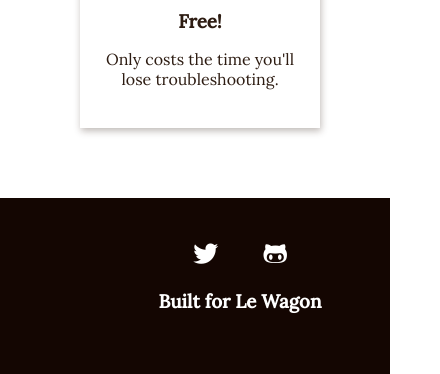
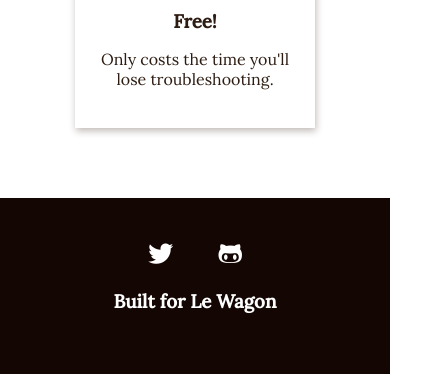
Before and after one commit to DamoJoHa/landing, a plain HTML site: page index.html in a window 390 px wide. Shown: the part 1623-1997 px from the top of the page, 440 px wide, since content can reach past the window. Drawn offline with Linux system fonts and the light colour scheme; a web font is replaced by a local one.

Commit message:
added container-thin class for mobile users

```diff
--- a/css/components/container.css
+++ b/css/components/container.css
@@ -1,7 +1,8 @@
 .container {
-  width: 400px;
+  width: 360px;
   margin: 0 auto;
 }
+
 
 @media (min-width: 550px) {
   .container {
@@ -41,3 +42,7 @@
 .container-center {
   text-align: center;
 }
+
+.container-thin {
+  width: 200px;
+}
--- a/index.html
+++ b/index.html
@@ -48,7 +48,7 @@
   </div>
   <!-- code a footer -->
   <div class="footer">
-    <div class="container container-center">
+    <div class="container container-center container-thin">
       <ul class="socials-bar">
         <li><a href="#"><i class="fa-brands fa-twitter"></i></a></li>
         <li><a href="#"><i class="fa-brands fa-github-alt"></i></a></li>
```
